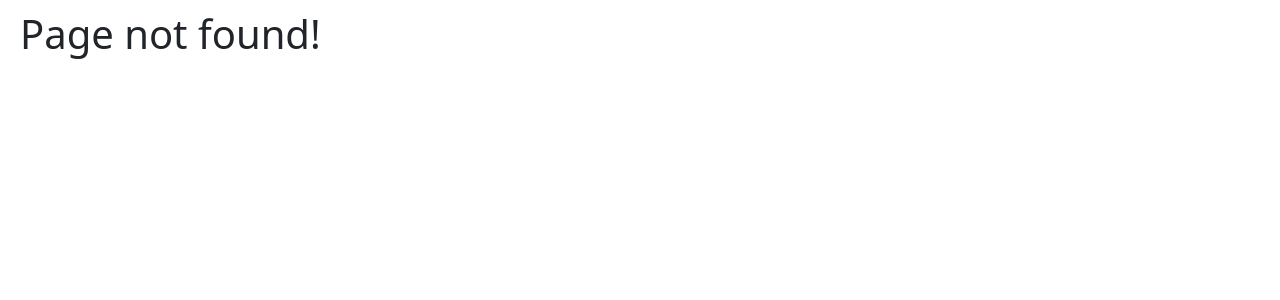
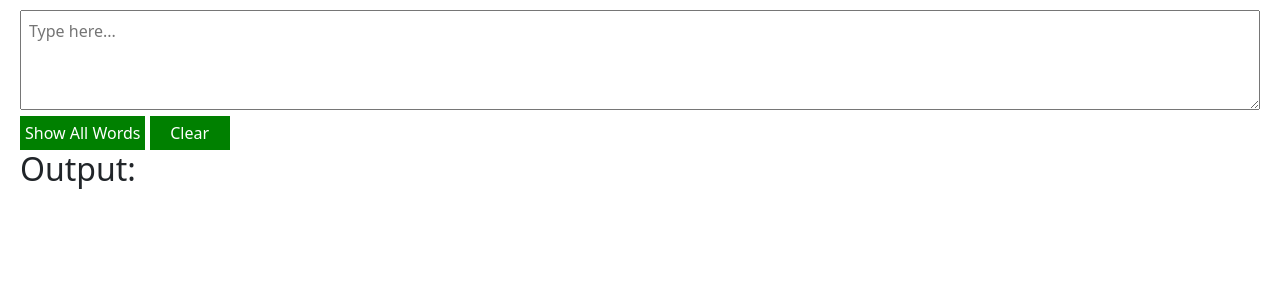
Before and after one commit to Vibha27/react-questions, a React (Create React App) app: page /word-omitter in a window 1280 px wide. Before the commit this address had no page. Shown: the top 300 px of the page. Built offline with nearby package versions, Linux system fonts and the light colour scheme.

Commit message:
implemented word omitter react app (hackerrank problem)

```diff
--- a/src/App.js
+++ b/src/App.js
@@ -17,6 +17,7 @@ import { DebouncedHook } from "./hooks/useDebounce"
 import { Slider } from "./pages/Slider/Slider"
 import Blogs from "./pages/Blogs/Blogs"
 import Sorting from "./pages/Sorting/Sorting"
+import { WordOmitter } from "./pages/WordOmitter/WordOmitter"
 
 export const App = () => {
     return <BrowserRouter>
@@ -37,6 +38,7 @@ export const App = () => {
             <Route path="/slider" element={<Slider />} />
             <Route path="/blogs" element={<Blogs />} />
             <Route path="/sorting" element={<Sorting />} />
+            <Route path="/word-omitter" element={<WordOmitter />} />
 
             <Route path="*" element={<h1>Page not found! </h1>} />
         </Routes>
--- a/src/Home.js
+++ b/src/Home.js
@@ -20,6 +20,7 @@ function Home() {
         <li><Link to={'/slider'}>Slider</Link></li>
         <li><Link to={'/blogs'}>Blogs</Link></li>
         <li><Link to={'/sorting'}>Sorting Table</Link></li>
+        <li><Link to={'/word-omitter'}>Word Omitter</Link></li>
         <br />
         <h4>Hooks</h4>
         <br />
--- /dev/null
+++ b/src/pages/WordOmitter/WordOmitter.js
@@ -0,0 +1,62 @@
+import React, { useCallback, useState } from "react";
+
+const OMITTED_WORDS = ["a", "the", "and", "or", "but"];
+
+function WordOmitter() {
+  const [inputText, setInputText] = useState("");
+  const [omitWords, setOmitWords] = useState(true);
+
+  const handleInputChange = (e) => {
+    setInputText(e.target.value);
+  };
+
+  const toggleOmitWords = () => {
+    setOmitWords(!omitWords);
+  };
+
+  const clearFields = () => {
+    // TODO: Add your changes here
+    setInputText("")
+  };
+
+  const getProcessedText = useCallback(() => {
+    // TODO: Add your changes here
+    if (omitWords) {
+      let processedText = "";
+      let words = inputText.split(" ")
+      for (let word of words) {
+        if (!OMITTED_WORDS.includes(word)) {
+          processedText += word + " "
+        }
+      }
+      return processedText.trim();
+    }
+    return inputText;
+
+  }, [inputText, omitWords]);
+
+  return (
+    <div className="omitter-wrapper">
+      <textarea
+        placeholder="Type here..."
+        value={inputText}
+        onChange={handleInputChange}
+        data-testid="input-area"
+      />
+      <div>
+        <button onClick={toggleOmitWords} data-testid="action-btn">
+          {omitWords ? "Show All Words" : "Omit Words"}
+        </button>{" "}
+        <button onClick={clearFields} data-testid="clear-btn">
+          Clear
+        </button>
+      </div>
+      <div>
+        <h2>Output:</h2>
+        <p data-testid="output-text">{getProcessedText()}</p>
+      </div>
+    </div>
+  );
+}
+
+export { WordOmitter };
```
